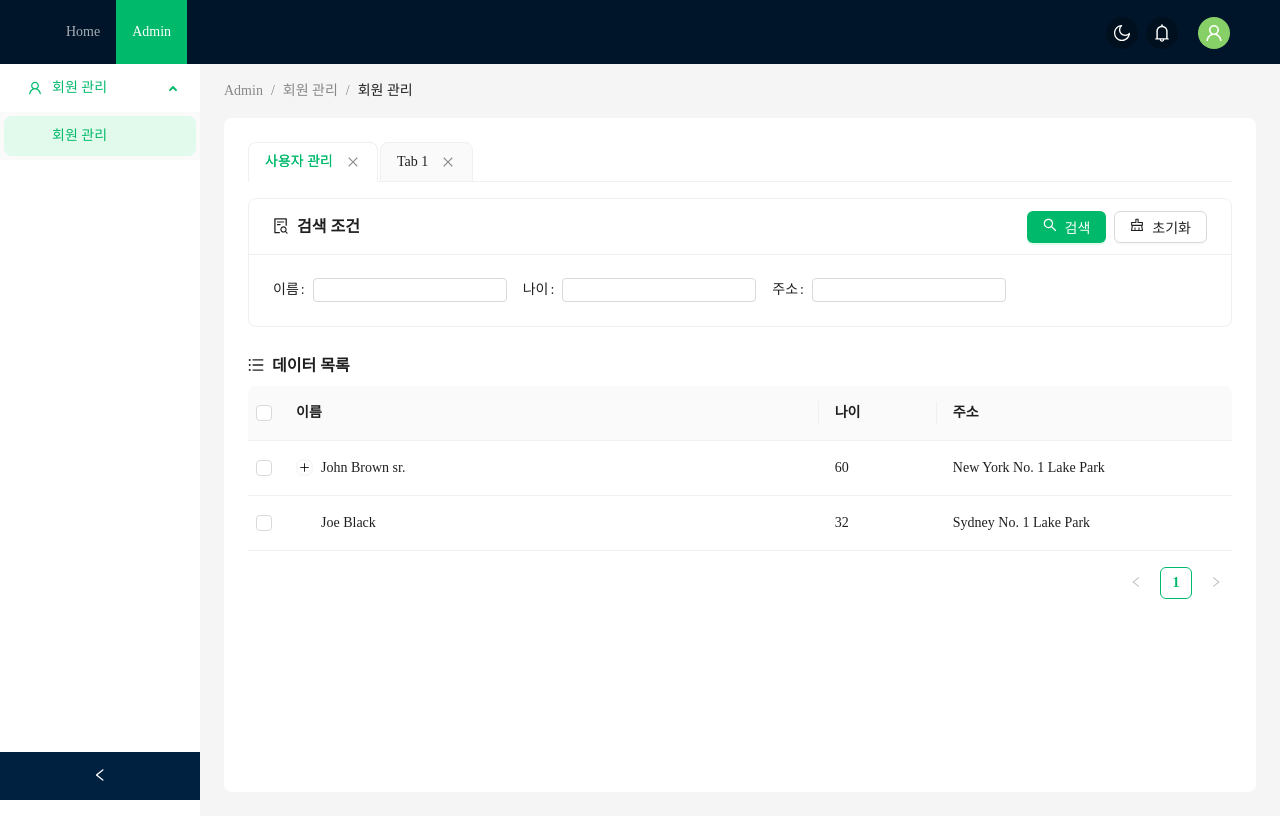
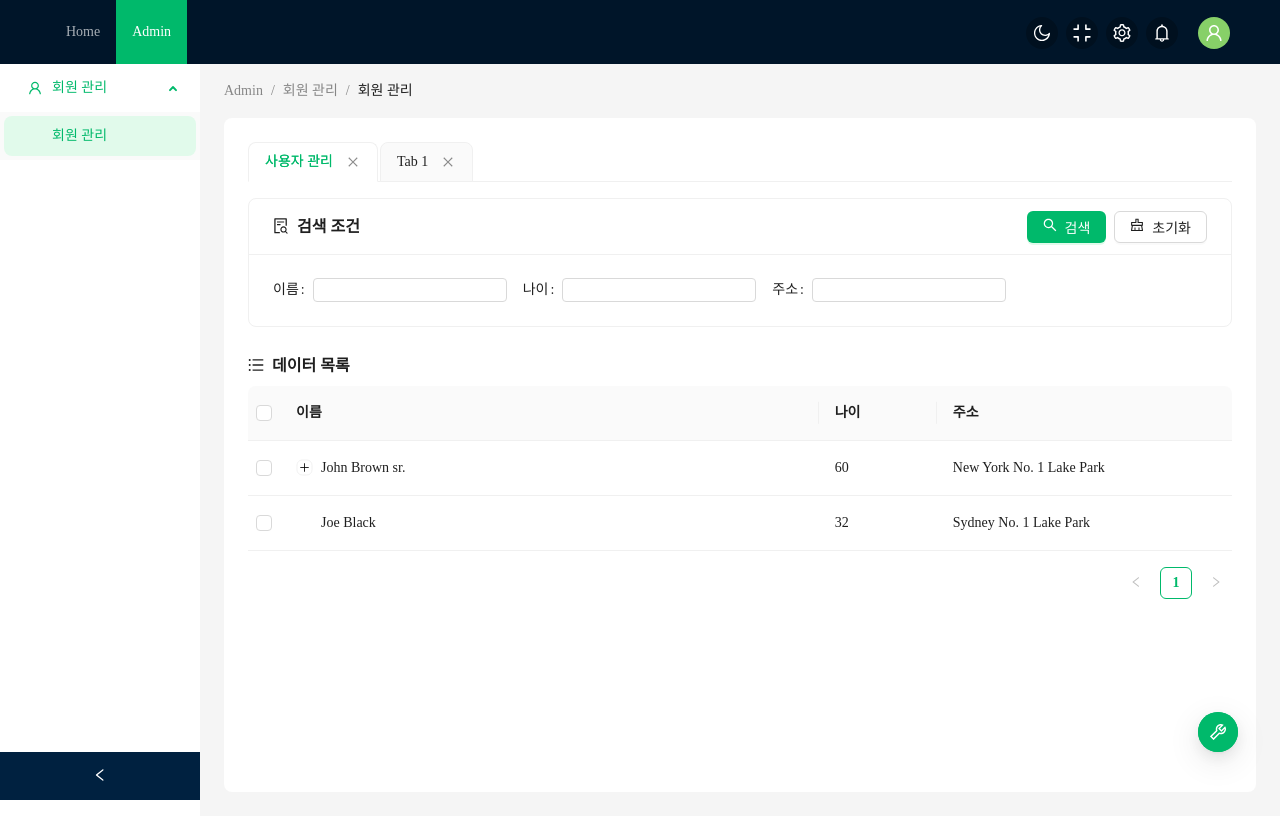
Before and after one commit to coldrain-f/antd-dashboard, a React (Create React App) app: page /dashboard in a window 1280 px wide. Built offline with nearby package versions, Linux system fonts and the light colour scheme.

Commit message:
Add: FloatButton 추가, Compact Mode 토글 추가

```diff
--- a/src/CloudMain.tsx
+++ b/src/CloudMain.tsx
@@ -1,9 +1,15 @@
 import React, { useState } from "react";
-import { Breadcrumb, Layout, theme } from "antd";
+import { Breadcrumb, FloatButton, Layout, theme } from "antd";
 
 import CloudTabs from "./CloudTabs";
 import CloudNavbar from "./CloudNavbar";
 import CloudSideNavbar from "./CloudSideNavbar";
+import {
+  CommentOutlined,
+  CustomerServiceOutlined,
+  MoreOutlined,
+  ToolOutlined,
+} from "@ant-design/icons";
 
 const { Header, Content, Sider } = Layout;
 
@@ -49,6 +55,18 @@ const CloudMain: React.FC = () => {
           </Content>
         </Layout>
       </Layout>
+      <FloatButton.Group
+        trigger="hover"
+        type="primary"
+        style={{ right: 42 }}
+        icon={<ToolOutlined />}
+      >
+        <FloatButton icon={<CommentOutlined />} tooltip={<div>채팅창</div>} />
+        <FloatButton.BackTop
+          visibilityHeight={0}
+          tooltip={<div>맨 위로</div>}
+        />
+      </FloatButton.Group>
     </Layout>
   );
 };
--- a/src/CloudNavbar.tsx
+++ b/src/CloudNavbar.tsx
@@ -1,8 +1,11 @@
 import {
   BellOutlined,
+  CompressOutlined,
   DashboardOutlined,
+  LinkOutlined,
   LoginOutlined,
   MoonOutlined,
+  SettingOutlined,
   SunOutlined,
   UserOutlined,
 } from "@ant-design/icons";
@@ -16,12 +19,15 @@ import {
   Popover,
   Row,
   Space,
+  Typography,
   theme,
 } from "antd";
 import { useNavigate } from "react-router-dom";
 
 import { antdRecoilState } from "./recoil/antdRecoilState";
 import { useRecoilState } from "recoil";
+
+const { Title } = Typography;
 
 const CloudProfileContent: React.FC = () => {
   const navigate = useNavigate();
@@ -66,15 +72,43 @@ const CloudNavbar: React.FC = () => {
 
   const toggleDarkMode = () => {
     if (antdState.isDarkMode) {
-      setAntdState({ algorithm: [theme.defaultAlgorithm], isDarkMode: false });
+      setAntdState((prevState) => ({
+        ...prevState,
+        algorithm: antdState.isCompactMode ? [theme.compactAlgorithm] : [],
+        isDarkMode: false,
+      }));
     } else {
-      setAntdState({ algorithm: [theme.darkAlgorithm], isDarkMode: true });
+      setAntdState((prevState) => ({
+        ...prevState,
+        algorithm: antdState.isCompactMode
+          ? [theme.compactAlgorithm, theme.darkAlgorithm]
+          : [theme.darkAlgorithm],
+        isDarkMode: true,
+      }));
+    }
+  };
+
+  const toggleCompactMode = () => {
+    if (antdState.isCompactMode) {
+      setAntdState((prevState) => ({
+        ...prevState,
+        algorithm: antdState.isDarkMode ? [theme.darkAlgorithm] : [],
+        isCompactMode: false,
+      }));
+    } else {
+      setAntdState((prevState) => ({
+        ...prevState,
+        algorithm: antdState.isDarkMode
+          ? [theme.darkAlgorithm, theme.compactAlgorithm]
+          : [theme.compactAlgorithm],
+        isCompactMode: true,
+      }));
     }
   };
 
   return (
     <Row>
-      <Col span={22}>
+      <Col span={21}>
         <Menu
           theme="dark"
           mode="horizontal"
@@ -84,7 +118,7 @@ const CloudNavbar: React.FC = () => {
         />
       </Col>
       <Col
-        span={2}
+        span={3}
         style={{
           display: "flex",
           justifyContent: "end",
@@ -98,7 +132,13 @@ const CloudNavbar: React.FC = () => {
               onClick={toggleDarkMode}
             />
           </a>
-          <a>
+          <a href="#">
+            <Avatar icon={<CompressOutlined />} onClick={toggleCompactMode} />
+          </a>
+          <a href="#">
+            <Avatar icon={<SettingOutlined />} />
+          </a>
+          <a href="#">
             <Avatar icon={<BellOutlined />} />
           </a>
           <Popover
--- a/src/recoil/antdRecoilState.ts
+++ b/src/recoil/antdRecoilState.ts
@@ -4,6 +4,7 @@ import { atom } from "recoil";
 export interface AntdStateType {
   algorithm: MappingAlgorithm[];
   isDarkMode: Boolean;
+  isCompactMode: Boolean;
 }
 
 export const antdRecoilState = atom<AntdStateType>({
@@ -11,5 +12,6 @@ export const antdRecoilState = atom<AntdStateType>({
   default: {
     algorithm: [theme.defaultAlgorithm],
     isDarkMode: false,
+    isCompactMode: false,
   },
 });
```
